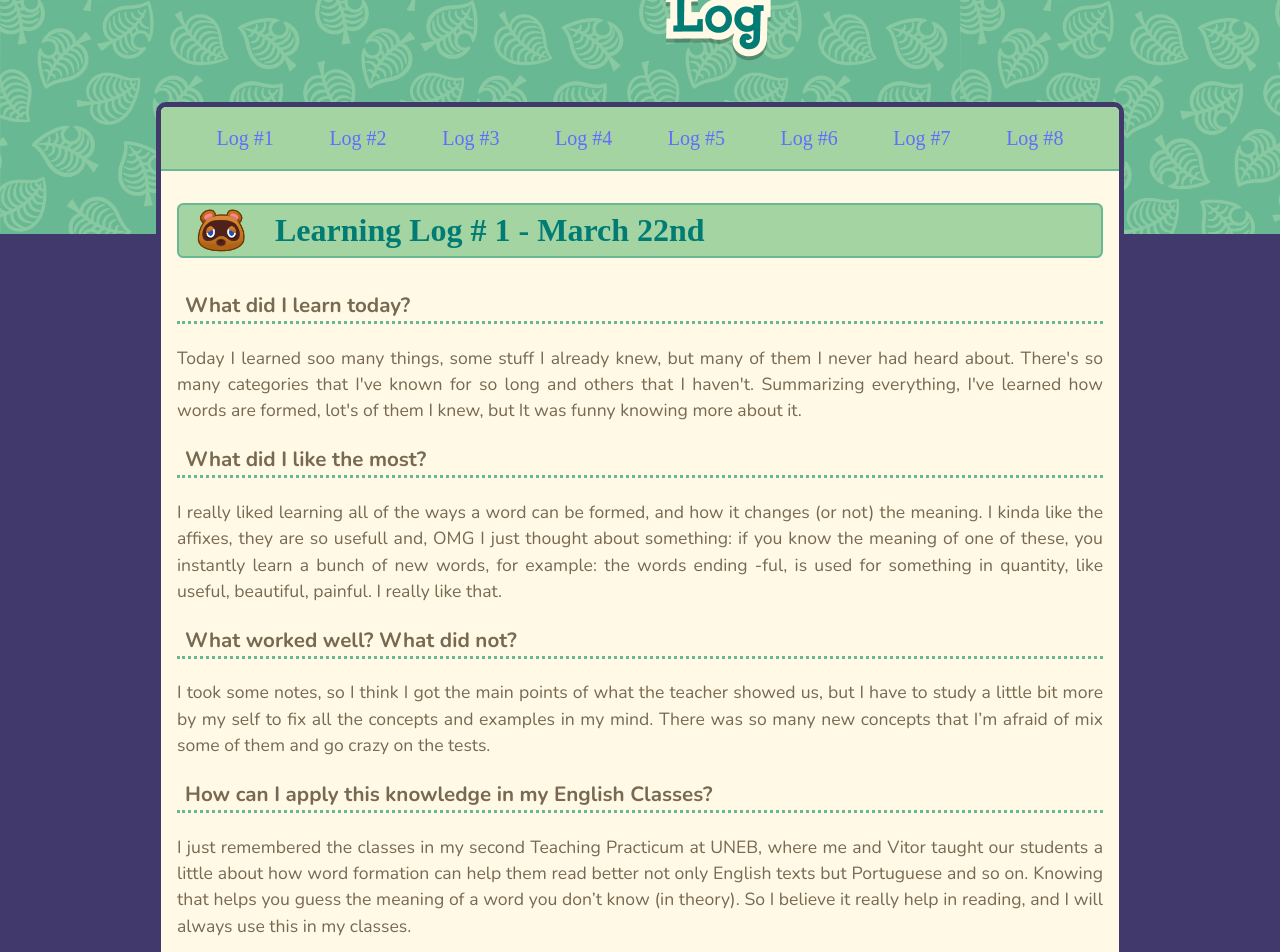
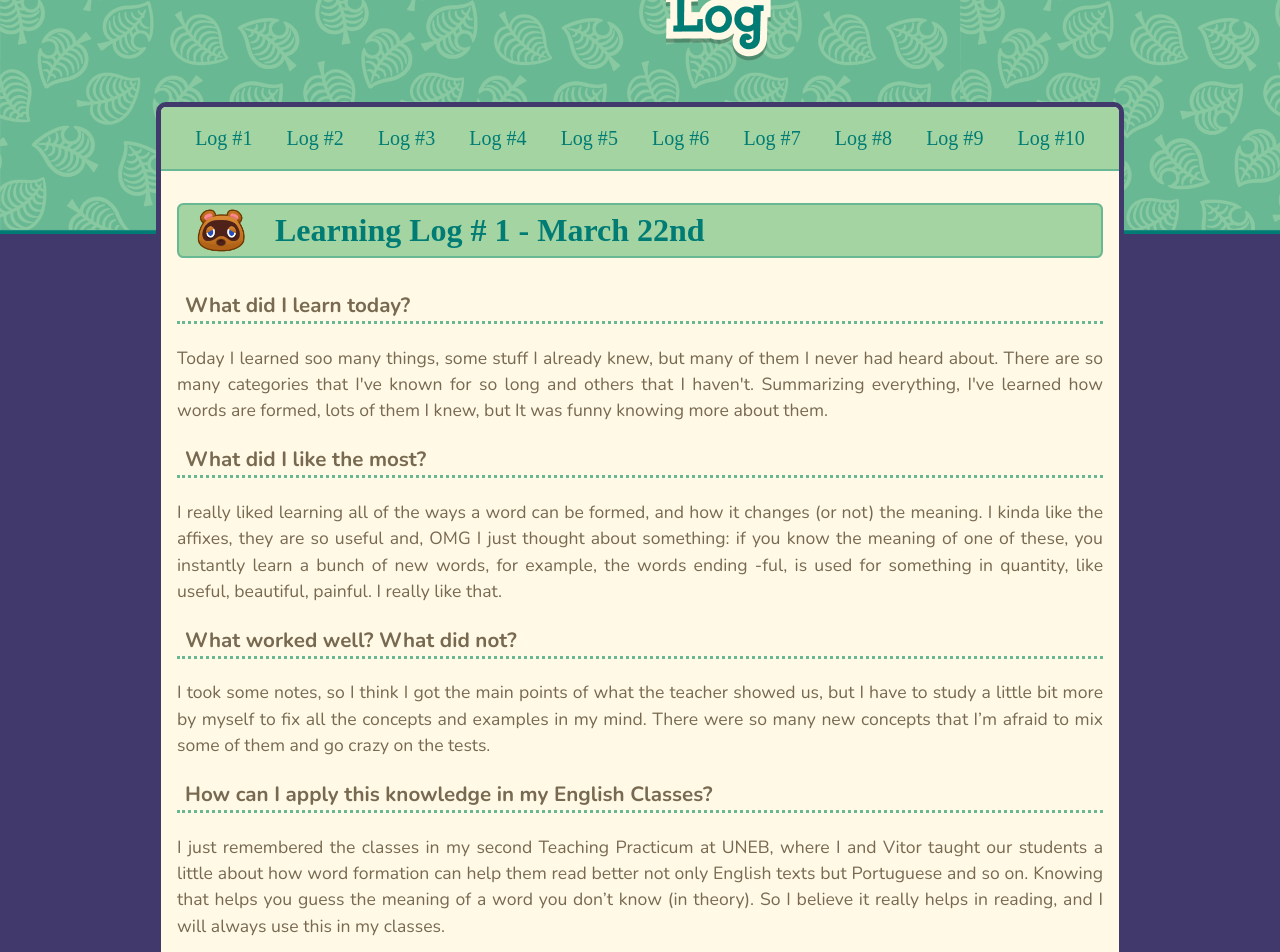
Before and after one commit to tozeos/learning-log, a React (Vite) app: page / in a window 1280 px wide. Shown: the part 220-1172 px from the top of the page. Built offline with nearby package versions, Linux system fonts and the light colour scheme.

Commit message:
fuen fuon

```diff
--- a/src/App.css
+++ b/src/App.css
@@ -56,6 +56,14 @@ span {
 	font-family: "FinkHeavy";
 	font-size: 20px;
 	border-bottom: #41396c 2px;
+}
+
+span > a {
+	color: #017c74;
+}
+
+span > a:hover {
+	color: #41396c;
 }
 
 .content {
--- a/src/Posts.js
+++ b/src/Posts.js
@@ -2,20 +2,20 @@ export const postagens = [
 	{
 		id: 0,
 		date: "March 22nd",
-		p1: "Today I learned soo many things, some stuff I already knew, but many of them I never had heard about. There's so many categories that I've known for so long and others that I haven't. Summarizing everything, I've learned how words are formed, lot's of them I knew, but It was funny knowing more about it.",
-		p2: "I really liked learning all of the ways a word can be formed, and how it changes (or not) the meaning. I kinda like the affixes, they are so usefull and, OMG I just thought about something: if you know the meaning of one of these, you instantly learn a bunch of new words, for example: the words ending -ful, is used for something in quantity, like useful, beautiful, painful. I really like that.",
-		p3: "I took some notes, so I think I got the main points of what the teacher showed us, but I have to study a little bit more by my self to fix all the concepts and examples in my mind. There was so many new concepts that I’m afraid of mix some of them and go crazy on the tests.",
-		p4: "I just remembered the classes in my second Teaching Practicum at UNEB, where me and Vitor taught our students a little about how word formation can help them read better not only English texts but Portuguese and so on. Knowing that helps you guess the meaning of a word you don’t know (in theory). So I believe it really help in reading, and I will always use this in my classes.",
+		p1: "Today I learned soo many things, some stuff I already knew, but many of them I never had heard about. There are so many categories that I've known for so long and others that I haven't. Summarizing everything, I've learned how words are formed, lots of them I knew, but It was funny knowing more about them.",
+		p2: "I really liked learning all of the ways a word can be formed, and how it changes (or not) the meaning. I kinda like the affixes, they are so useful and, OMG I just thought about something: if you know the meaning of one of these, you instantly learn a bunch of new words, for example, the words ending -ful, is used for something in quantity, like useful, beautiful, painful. I really like that.",
+		p3: "I took some notes, so I think I got the main points of what the teacher showed us, but I have to study a little bit more by myself to fix all the concepts and examples in my mind. There were so many new concepts that I’m afraid to mix some of them and go crazy on the tests.",
+		p4: "I just remembered the classes in my second Teaching Practicum at UNEB, where I and Vitor taught our students a little about how word formation can help them read better not only English texts but Portuguese and so on. Knowing that helps you guess the meaning of a word you don’t know (in theory). So I believe it really helps in reading, and I will always use this in my classes.",
 		p5: "🧠🧠🧠🧠🧠 5 brains out of 5.",
 		img: "https://raw.githubusercontent.com/tozeos/learning-log/master/src/assets/Tomnook.png",
 	},
 	{
 		id: 1,
 		date: "March 29th",
-		p1: "Today we had to remember many things that we learned last class and learn new ones. One particular thing that I never thought about was how dictionaries are made. They don't have a section for other variations or derivations of the same root. That's kinda strange because this means we have to know more about the language to use them, but at the same time, we as teachers, are used to use 'em in our classes without thinking about that.",
-		p2: "I enjoyed our discussions about the vision our country has when we talk about teachers, it's rooted in our society. The people see a person who went abroad as capable as a person who took four years or more in an University to be capable to teach a language. I can't teach portuguese just because I'm brazilian, I personally suck at it. I believe that we have to policy ourselves because of that, we are capable of teach even though we don't have experiences in another country, or the fluency they expect from us.",
-		p3: "I think I got how the basics of Morphology works, but some of the concepts still obscure in my mind, for example the Allomorphs, I have to look up this concept to understand it better. So I think think that was my weakness this week.",
-		p4: "I know it's now related to the subject we studied, but the topic discussed in our class on this day clarified some things to me. I know now that I have an important acting role in our society, give my best to teach what I have been learning though these 5 years of UNEB, and showing them, even though I haven't attended a private course or travelled abroad, I have the skills to teach english to my students. And I'll keep improving every day on my own.",
+		p1: "Today we had to remember many things that we learned last class and learn new ones. One particular thing that I never thought about was how dictionaries are made. They don't have a section for other variations or derivations of the same root. That's kinda strange because this means we have to know more about the language to use them, but at the same time, we as teachers, are used to using 'em in our classes without thinking about that.",
+		p2: "I enjoyed our discussions about the vision our country has when we talk about teachers, it's rooted in our society. People see a person who went abroad as capable as a person who took four years or more in a University to be capable to teach a language. I can't teach Portuguese just because I'm Brazilian, I personally suck at it. I believe that we have to policy ourselves because of that, we are capable of teaching even though we don't have experiences in another country or the fluency they expect from us.",
+		p3: "I think I got how the basics of Morphology work, but some of the concepts are still obscure in my mind, for example, the Allomorphs, I have to look up this concept to understand it better. So I think think that was my weakness this week.",
+		p4: "I know it's now related to the subject we studied, but the topic discussed in our class on this day clarified some things for me. I know now that I have an important acting role in our society, give my best to teach what I have been learning through these 5 years of UNEB, and show them, even though I haven't attended a private course or traveled abroad, I have the skills to teach English to my students. And I'll keep improving every day on my own.",
 		p5: "🦐🦐🦐🦐 4 shrimps out of 5.",
 		img: "https://raw.githubusercontent.com/tozeos/learning-log/master/src/assets/Tomnook.png",
 	},
@@ -25,25 +25,25 @@ export const postagens = [
 		p1: "Today was a bit different from the other classes, because we had a test which involved the subjects we had on the previous classes, and it was really fun to do. The interesting part of it was to be able to discuss my solutions with my colleague Vitor, we helped each other by showing concepts we forgot at the moment.",
 		p2: "I think the test method that the professor used. It was different and I really enjoyed it.",
 		p3: "I understood how the test was going to work, but some of my colleagues didn't understand at that time, so I could feel their concerns.",
-		p4: "I should try this at some time in my life, it encourages students to think more about their response and gives to the student a different feeling when taking a test.",
+		p4: "I should try this at some time in my life, it encourages students think more about their response and gives to the student a different feeling when taking a test.",
 		p5: "👽👽👽👽👽 5 aliens out of 5.",
 		img: "https://raw.githubusercontent.com/tozeos/learning-log/master/src/assets/Tomnook.png",
 	},
 	{
 		id: 3,
 		date: "April 19th",
-		p1: "In today's class we has a more easy subject to study. We've learned how words can be fomed! There are many types of word formation: Coinage, when we use brand names as the names of the objects. Borrowing: When we borrow some words from other languages and incorporates them in ours. Compounding: When we put together two word to form a new one. Blending: When we put parts of two words together and creates a new one. Clipping: When we cut a long word and create a shorter version of it to use. To be honest, I didn't understand what `BACKFORMATION` is, so I think I'll have to study it a little more. Conversion: When we use the same word that has a different meaning like `BALEIA BALEIA BALEIA` so in this example, a whale shoots another whale, and finally, acronyms: using acronyms like WHO: World Heath Organization and many others.",
-		p2: "I really like the affixes part. It's something that I've searched for, and I belive they are very interesting to know.",
-		p3: "The activities were funny to do. There are some concepts that I didn't understand and as I said before, I have to study more about.",
-		p4: "The affixes is something I really enjoyed teach at my last Teaching Practice Internship. So, I really want to show them for my students, not in this semester, because they are new in english classes, but who knows in the next one when I will have to teach older students in the state schools.",
+		p1: "In today's class, we have a more easy subject to study. We've learned how words can be formed! There are many types of word formation: Coinage is when we use brand names as the names of the objects. Borrowing: When we borrow some words from other languages and incorporate them into ours. Compounding: When we put together two words to form a new one. Blending: When we put parts of two words together and create a new one. Clipping: When we cut a long word and create a shorter version of it to use. To be honest, I didn't understand what `BACKFORMATION` is, so I think I'll have to study it a little more. Conversion: When we use the same word that has a different meaning like `BALEIA BALEIA BALEIA` so in this example, a whale shoots another whale, and finally, acronyms: using acronyms like WHO: World Health Organization and many others.",
+		p2: "I really like the affixes part. It's something that I've searched for, and I believe they are very interesting to know.",
+		p3: "The activities were fun to do. There are some concepts that I didn't understand and as I said before, I have to study more about.",
+		p4: "The affixes are something I really enjoyed teaching at my last Teaching Practice Internship. So, I really want to show them to my students, not this semester, because they are new in English classes, but who knows in the next one when I will have to teach older students in the state schools.",
 		p5: "🫠🫠🫠🫠🫠 5 out of 5 melting dudes (because it's too hot today)",
 		img: "https://raw.githubusercontent.com/tozeos/learning-log/master/src/assets/Tomnook.png",
 	},
 	{
 		id: 4,
 		date: "April 26th",
-		p1: "We had a test today. It was a really easy and I had to study a little more about the concepts we've learned in the previous class, and fix them in my mind.",
-		p2: "The LARGE range of word formation types are really interesting, I was cofusing some of them but I believe I did it well.",
+		p1: "We had a test today. It was really easy and I had to study a little more about the concepts we've learned in the previous class and fix them in my mind.",
+		p2: "The LARGE range of word formation types are really interesting, I was confusing some of them but I believe I did it well.",
 		p3: "I think everything worked well. Everyone now knows how important is knowing this subject because they tell us more than its meaning, I believe.",
 		p4: "As I said before, knowing how the words are formed, I can predict the word's meaning, even though I don't know it's meaning in the first time reading them.",
 		p5: "🦋🦋🦋🦋🦋 5 out of 5 butterflies",
@@ -52,31 +52,51 @@ export const postagens = [
 	{
 		id: 5,
 		date: "May 3rd",
-		p1: "Today was a bit different, because we didn't have class. So we had to read the texts that the send to us. It was simple, because we learned the parts of speech and some words classifications.",
-		p2: "The adverbs part. It was really interesting, because I didn't know exactly what it was.",
+		p1: "Today was a bit different because we didn't have class. So we had to read the texts that they send to us. It was simple because we learned the parts of speech and some word classifications.",
+		p2: "The adverbs part. It was really interesting because I didn't know exactly what it was.",
 		p3: "I think everything worked well.",
-		p4: "Knowing this classifications I can improve my classes with those definitions.",
+		p4: "Knowing these classifications I can improve my classes with those definitions.",
 		p5: "🍀🍀🍀🍀🍀 5 out of 5 clovers",
 		img: "https://raw.githubusercontent.com/tozeos/learning-log/master/src/assets/Tomnook.png",
 	},
 	{
 		id: 6,
 		date: "May 10th",
-		p1: "We had a test today. Following the subject difficulty we had last week, it was easy. We had the chance to check our knoledge about the parts of speech.",
+		p1: "We had a test today. Following the subject difficulty we had last week, it was easy. We had the chance to check our knowledge about the parts of speech.",
 		p2: "I like that I was too confident in the test. Although I may have switched two concepts in the test, which made me fail the questions.",
-		p3: "Except the misconceptions in the two questions I said before, I think everything worked very well.",
-		p4: "Discussing these concepts is something really important, because the students can distinguish the words and know where to use them.",
+		p3: "Except for the misconceptions in the two questions I said before, I think everything worked very well.",
+		p4: "Discussing these concepts is something really important because the students can distinguish the words and know where to use them.",
 		p5: "🐲🐲🐲🐲🐲 5 out of 5 dragons",
 		img: "https://raw.githubusercontent.com/tozeos/learning-log/master/src/assets/Tomnook.png",
 	},
 	{
 		id: 7,
 		date: "May 17th",
-		p1: "I missed this class because I was feeling under the weather that day. So, I had to study though the slides presentation the teacher made. I learned that we may get confused by some words we have in our mother language or in English. Working in translations doesn't mean translate the text directly (word by word), the languages have different structures even though they are simillar or have similar words. So, we have to pay attention to that.",
+		p1: "I missed this class because I was feeling under the weather that day. So, I had to study through the slides presentation the teacher made. I learned that we may get confused by some words we have in our mother language or in English. Working in translations doesn't mean translating the text directly (word by word), the languages have different structures even though they are similar or have similar words. So, we have to pay attention to that.",
 		p2: "Knowing that we have the power of conveying meaning through languages. If there's a mistake (even the smallest one) in the translation, this can change a whole comprehension idea of the text piece.",
 		p3: "I think I could have understood better in the class, perhaps the professor could have given many other examples or I could have heard some other explanations from her.",
-		p4: "This subject is really important for our students to know, because this can help them to understand better the texts they read in class or in any other place.",
+		p4: "This subject is really important for our students to know because this can help them to understand better the texts they read in class or in any other place.",
 		p5: "🦁🦁🦁🦁🦁 5 out of 5 lions",
 		img: "https://raw.githubusercontent.com/tozeos/learning-log/master/src/assets/Tomnook.png",
 	},
+	{
+		id: 8,
+		date: "May 24th",
+		p1: "In this class, we had two presentations. The first one talked about Technical Texts. The texts can be grouped into many categories: narrative, descriptive, discursive, and dialogical. But the technical text doesn't make part of any of them. The technical language doesn't use emotional language, connotations, sound effects, or metaphors. But they have clarity and brevity. As the authors say: 'Clarity presupposes the presentation of information or ideas in a logical, understandable, and unambiguous.' And we saw some differences between Technical Translation and Scientific Translation, which are very different. In the second presentation, we saw the process of translation. There are many types of translation, and the text shows us some of them, like semantic translation (more technical) and communicative translation (more free, I think). We saw some historic facts. And what a translator needs to work as a translator.",
+		p2: "I enjoyed knowing the history of translation. It's interesting to know how they managed to do this process back in time.",
+		p3: "I believe everything worked well this day.",
+		p4: "I'm not a big fan of translation in my classes, but I think I can use this to show the students that 'tradução ao pé da letra' can be something bad if they don't pay attention.",
+		p5: "🐺🐺🐺🐺🐺 5 out of 5 wolves",
+		img: "https://raw.githubusercontent.com/tozeos/learning-log/master/src/assets/Tomnook.png",
+	},
+	{
+		id: 9,
+		date: "May 31st",
+		p1: "On the second day of the presentations, we started to discuss the problems and difficulties of the translation process. There are so many problems like: problems related to the nature of the text to be translated; Problems resulting from conflicts between source and target language norms and conventions; Problems deriving from structural differences between the source language and the target language. And some difficulties: Difficulties ingrained in the source text, which must be overcome by the translator using their knowledge; Difficulties relating to the translator himself, which may be linked to his skill and assistance; Pragmatic difficulties eventually resulting from the translator's lack of knowledge regarding the source language culture; Fundamentally technical difficulties. After that we saw some translation techniques like Literal translation, borrowing, transposition, modulation and so on. The next presentation showed us how the security manuals are made based on its purpose. The text analyzed two manuals and observed the translation between English and Portuguese, and its caracteristics. ",
+		p2: "The first presentation was amazing, I really enjoyed learning more about translation and I think It's more difficult than I thought. But I think it's funny when you're translating something you really like (manuals or novels for example).",
+		p3: "The second presentation was a little difficult to understand, because it had a different subject from the other presentations.",
+		p4: "I belive I can apply the same thing that I've said in the previous log. That should work too.",
+		p5: "🥶🥶🥶🥶🥶 5 out of 5 freezing dudes (because it's freezing today)",
+		img: "https://raw.githubusercontent.com/tozeos/learning-log/master/src/assets/Tomnook.png",
+	},
 ];
```
Also changed, not shown: src/assets/bg.png.
